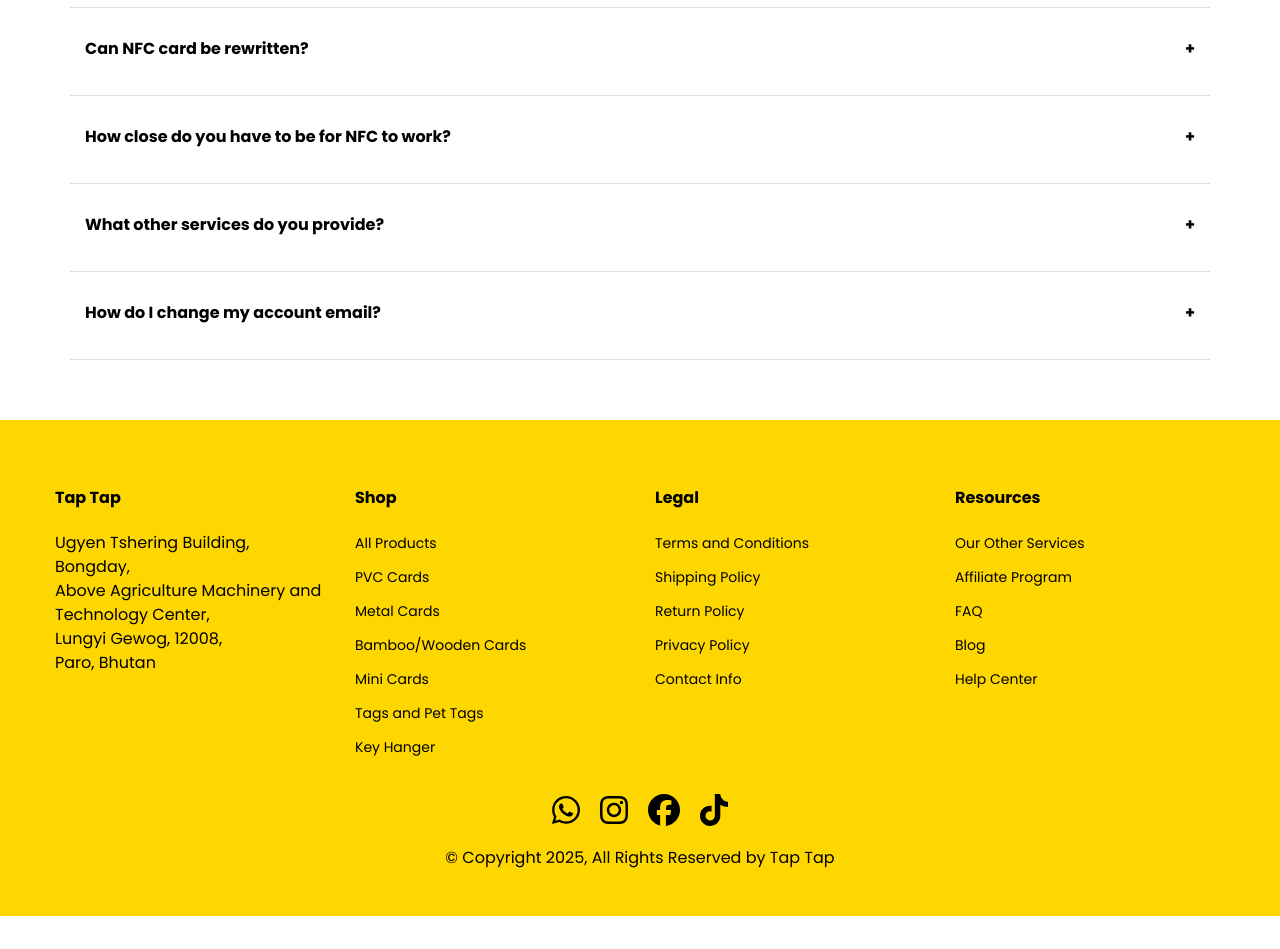
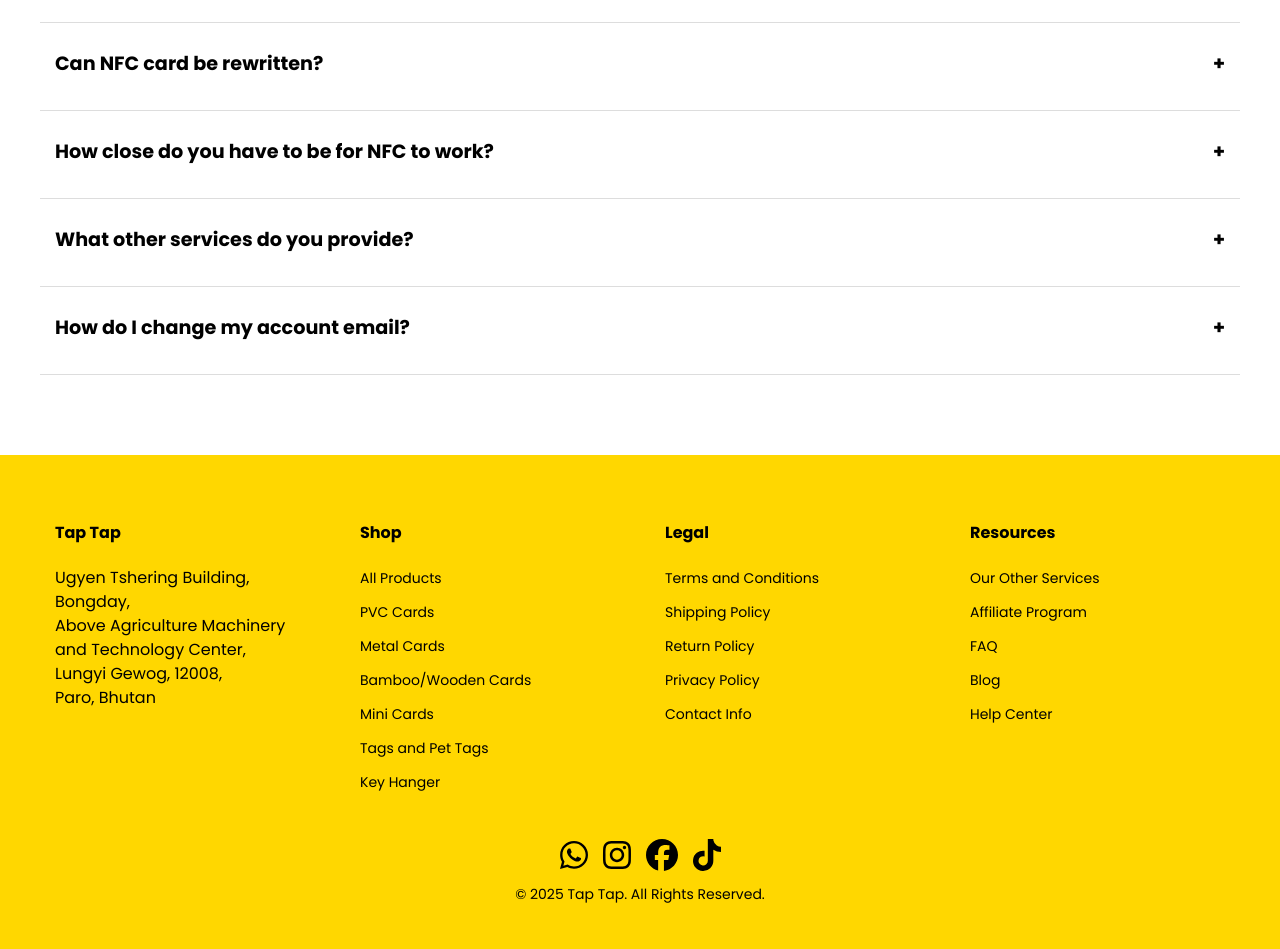
Before and after one commit to Sherab12/taptap, a Next.js app: page / in a window 1280 px wide. Shown: the part 2800-3749 px from the top of the page. Before the commit the page ends 3716 px from the top, so only its background shows below. Built offline with nearby package versions, Linux system fonts and the light colour scheme; no server answers; the database is empty.

Commit message:
footer responsive

```diff
--- a/components/FAQ.js
+++ b/components/FAQ.js
@@ -3,8 +3,11 @@
 
 const FAQContainer = styled.div`
     max-width: 1200px;
-    margin: -15px 50px -20px 50px;
+    margin: auto;
     padding: 50px 20px;
+    @media (max-width: 768px) {
+        padding: 30px 15px;
+    }
 `;
 
 const Title = styled.h2`
@@ -13,12 +16,18 @@
     font-weight: normal;
     color: #B0B0B0;
     text-align: center;
+    @media (max-width: 768px) {
+        font-size: 1.2rem;
+    }
 `;
 
 const FAQTitle = styled.h2`
     text-align: center;
-    margin-bottom: 0px;
+    margin-bottom: 10px;
     font-size: 1.8rem;
+    @media (max-width: 768px) {
+        font-size: 1.5rem;
+    }
 `;
 
 const FAQItem = styled.div`
@@ -36,12 +45,21 @@
     border-radius: 5px;
     margin-bottom: 5px;
     line-height: 2rem;
+    font-size: 1.2rem;
+    @media (max-width: 768px) {
+        font-size: 1rem;
+        padding: 10px;
+    }
 `;
 
 const Answer = styled.div`
     padding: 10px;
     display: ${({ isOpen }) => (isOpen ? "block" : "none")};
-    line-height: 2rem;
+    line-height: 1.8rem;
+    font-size: 1rem;
+    @media (max-width: 768px) {
+        font-size: 0.9rem;
+    }
 `;
 
 const FAQ = () => {
@@ -54,39 +72,36 @@
     const faqs = [
         {
             question: "What is Tap Tap Smart Business Card?",
-        answer:
-            "Tap Tap smart business card is a digital business card that uses NFC technology to share contact information. Instead of exchanging paper cards, you can simply tap your NFC-enabled card on someone else's phone, and your contact details will be instantly transferred. It's a more efficient and eco-friendly way of networking, as it eliminates the need for physical cards and can be updated easily.",
+            answer: "Tap Tap smart business card is a digital business card that uses NFC technology..."
         },
         {
             question: "How can I check if my phone supports NFC?",
-        answer:
-            "To see if your phone has NFC enabled, go to your settings and type 'NFC' in the search bar. If it's available, you can tap to turn it on. Additionally, we have a list of NFC-enabled phones available on our website.",
+            answer: "To see if your phone has NFC enabled, go to your settings and type 'NFC' in the search bar..."
         },
         {
             question: "What can I share on my profile?",
-        answer:
-            "Tap Tap smart cards make exchanging information effortless—simply tap your card to a nearby phone to share your details instantly. You can share your contact information, including your full name, personal and work emails, phone numbers, profession, company, and city. Plus, you can link to your social media profiles, such as Instagram, Facebook, Twitter, LinkedIn, and more. Tap Tap also lets you share unlimited personal or company websites, a bio to showcase what you do, and your company logo, making networking more seamless and professional.",
+            answer: "Tap Tap smart cards make exchanging information effortless..."
         },
         {
             question: "What does NFC stand for?",
-        answer: "NFC stands for Near Field Communication.",
+            answer: "NFC stands for Near Field Communication."
         },
         {
             question: "Can NFC card be rewritten?",
-        answer: "Yes, NFC cards can be rewritten multiple times unless they are locked permanently.",
+            answer: "Yes, NFC cards can be rewritten multiple times unless they are locked permanently."
         },
         {
             question: "How close do you have to be for NFC to work?",
-        answer: "NFC typically works within a range of 4 cm or less.",
+            answer: "NFC typically works within a range of 4 cm or less."
         },
         {
             question: "What other services do you provide?",
-        answer: "We offer a variety of digital business solutions, including customized NFC-enabled products.",
+            answer: "We offer a variety of digital business solutions, including customized NFC-enabled products."
         },
         {
             question: "How do I change my account email?",
-        answer: "You can change your account email in the settings section of your Tap Tap account.",
-        },
+            answer: "You can change your account email in the settings section of your Tap Tap account."
+        }
     ];
 
     return (
--- a/components/Footer.js
+++ b/components/Footer.js
@@ -6,20 +6,31 @@
 const StyledFooter = styled.footer`
     background-color: #FFD700;
     color: black;
-    padding: 30px 0;
+    padding: 30px 20px;
     margin-top: 30px;
 `;
 
 const FooterContainer = styled.div`
-    display: flex;
-    flex-wrap: wrap;
-    justify-content: space-between;
+    display: grid;
     max-width: 1200px;
     margin: 0 auto;
+    gap: 20px;
+
+    /* Small screens: One column */
+    grid-template-columns: 1fr;
+
+    @media (min-width: 601px) {
+        /* Medium screens: Two columns, two rows */
+        grid-template-columns: repeat(2, 1fr);
+    }
+
+    @media (min-width: 1025px) {
+        /* Large screens: Four columns in one row */
+        grid-template-columns: repeat(4, 1fr);
+    }
 `;
 
 const FooterColumn = styled.div`
-    flex: 1 1 250px;
     padding: 15px;
     line-height: 1.5rem;
 `;
@@ -30,6 +41,44 @@
     text-decoration: none;
     color: black;
     margin-bottom: 10px;
+
+    &:hover {
+        text-decoration: underline;
+    }
+`;
+
+const SocialIcons = styled.div`
+    display: flex;
+    justify-content: flex-start;
+    gap: 15px;
+    margin-top: 20px;
+
+    a {
+        color: black;
+        transition: color 0.3s ease;
+
+        &:hover {
+            color: #333;
+        }
+    }
+    @media (min-width: 601px) {
+        /* Medium screens: Two columns, two rows */
+        justify-content: center;
+        align-items: center;
+    }
+
+
+`;
+
+const CopyrightText = styled.p`
+    margin-top: 10px;
+    font-size: 14px;
+    @media (min-width: 601px) {
+        /* Medium screens: Two columns, two rows */
+        justify-content: center;
+        align-items: center;
+        text-align: center;
+    }
 `;
 
 const Footer = () => {
@@ -38,7 +87,7 @@
             <FooterContainer>
                 <FooterColumn>
                     <h4>Tap Tap</h4>
-                    <p className="">Ugyen Tshering Building,<br />Bongday, <br />Above Agriculture Machinery and Technology Center, <br />Lungyi Gewog, 12008, <br />Paro, Bhutan</p>
+                    <p>Ugyen Tshering Building,<br />Bongday, <br />Above Agriculture Machinery and Technology Center, <br />Lungyi Gewog, 12008, <br />Paro, Bhutan</p>
                 </FooterColumn>
                 <FooterColumn>
                     <h4>Shop</h4>
@@ -67,22 +116,25 @@
                     <FooterLink href="/">Help Center</FooterLink>
                 </FooterColumn>
             </FooterContainer>
-            <div style={{ textAlign: "center", margin: "10px 0 0 0"}}>
-            <a href="https://wa.me/97577448878" target="_blank" rel="noopener noreferrer">
-                    <FontAwesomeIcon icon={faWhatsapp} size="2x" style={{ margin: "0 10px", color: "black" }} />
+
+            <SocialIcons>
+                <a href="https://wa.me/97577448878" target="_blank" rel="noopener noreferrer">
+                    <FontAwesomeIcon icon={faWhatsapp} size="2x" />
                 </a>
                 <a href="https://www.instagram.com/taptapnfc?igsh=ZG52cTZpeDdwNjl2" target="_blank" rel="noopener noreferrer">
-                    <FontAwesomeIcon icon={faInstagram} size="2x" style={{ margin: "0 10px", color: "black" }} />
+                    <FontAwesomeIcon icon={faInstagram} size="2x" />
                 </a>
                 <a href="https://www.facebook.com/share/19RdkbpBUR/" target="_blank" rel="noopener noreferrer">
-                    <FontAwesomeIcon icon={faFacebook} size="2x" style={{ margin: "0 10px", color: "black" }} />
+                    <FontAwesomeIcon icon={faFacebook} size="2x" />
                 </a>
                 <a href="https://www.tiktok.com/@taptapbtn?_t=ZS-8u4mbAic3E8&_r=1" target="_blank" rel="noopener noreferrer">
-                    <FontAwesomeIcon icon={faTiktok} size="2x" style={{ margin: "0 10px", color: "black" }} />
+                    <FontAwesomeIcon icon={faTiktok} size="2x" />
                 </a>
-                <p>&copy; Copyright 2025, All Rights Reserved by Tap Tap</p>
-            </div>
+            </SocialIcons>
+
+            <CopyrightText>&copy; 2025 Tap Tap. All Rights Reserved.</CopyrightText>
         </StyledFooter>
     );
 };
+
 export default Footer;
--- a/components/NewProducts.js
+++ b/components/NewProducts.js
@@ -28,6 +28,7 @@
 
     @media (max-width: 768px) {
         font-size: 1.6rem;
+        margin-top: -10px;
     }
 
     @media (max-width: 480px) {
@@ -54,8 +55,12 @@
     justify-content: center;
     margin-left: 30px;
 
+    @media (max-width: 768px) {
+        margin-top: -100px;
+    }
+
     @media (max-width: 480px) {
-        margin-left: 0;
+        margin-top: 80px;
     }
 `;
 
@@ -78,6 +83,7 @@
     @media (max-width: 768px) {
         padding: 8px 18px;
         font-size: 0.9rem;
+
     }
 
     @media (max-width: 480px) {
--- a/components/NewProductsGrid.js
+++ b/components/NewProductsGrid.js
@@ -46,7 +46,7 @@
             ? `transform: scale(1.1); opacity: 1; z-index: 2;`
             : `transform: scale(0.9); opacity: 0.5;`}
     @media (max-width: 768px) {
-        margin-right: -10px;
+        margin-right: -7px;
     }
 `;
 
@@ -84,7 +84,7 @@
 
 export default function ProductsSlider({ products }) {
     const [activeIndex, setActiveIndex] = useState(1);
-    const [productWidth, setProductWidth] = useState(330); // Default width
+    const [productWidth, setProductWidth] = useState(300); // Default width
 
     // Adjust product width based on screen size
     useEffect(() => {
```
Lines whose indentation alone changed are shown as unchanged.
